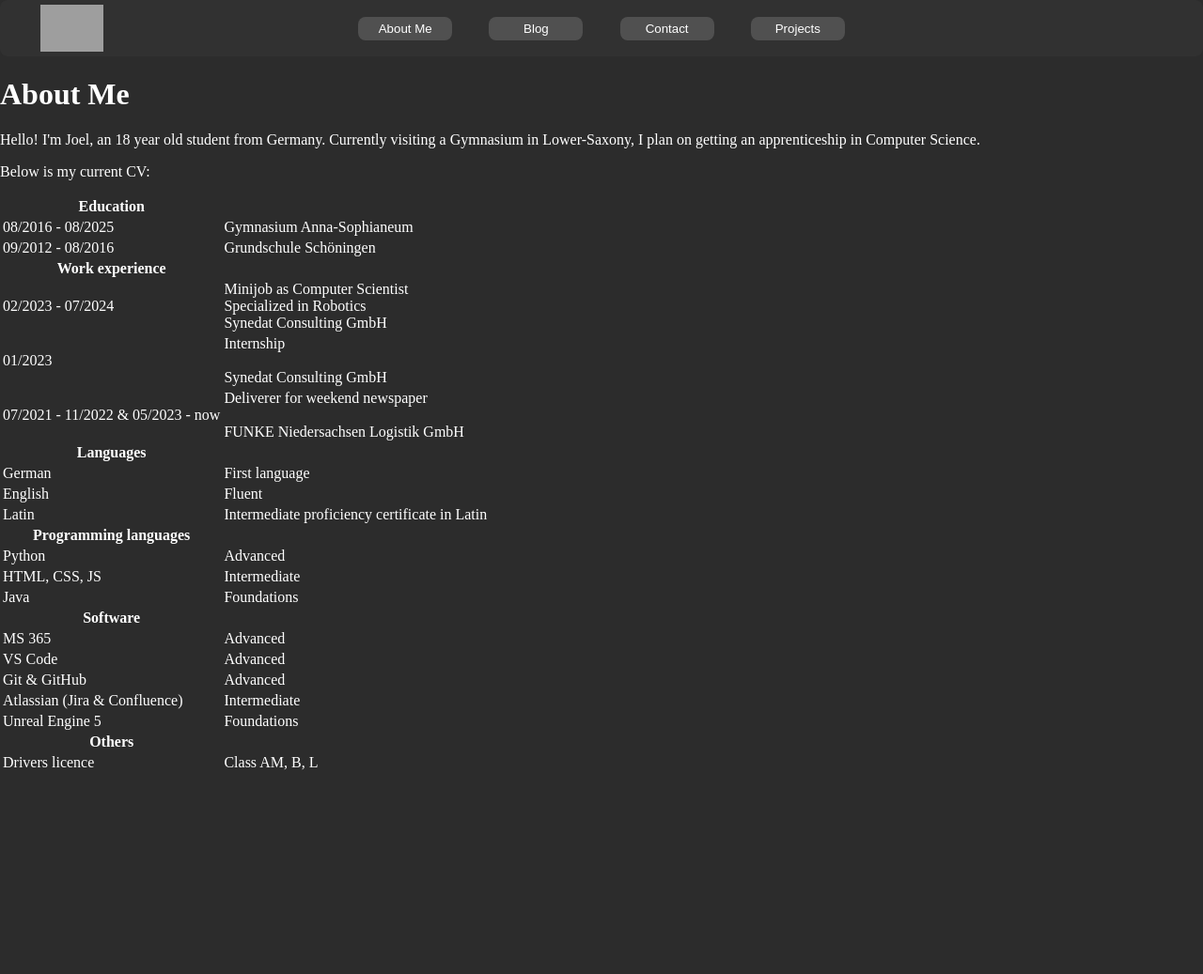
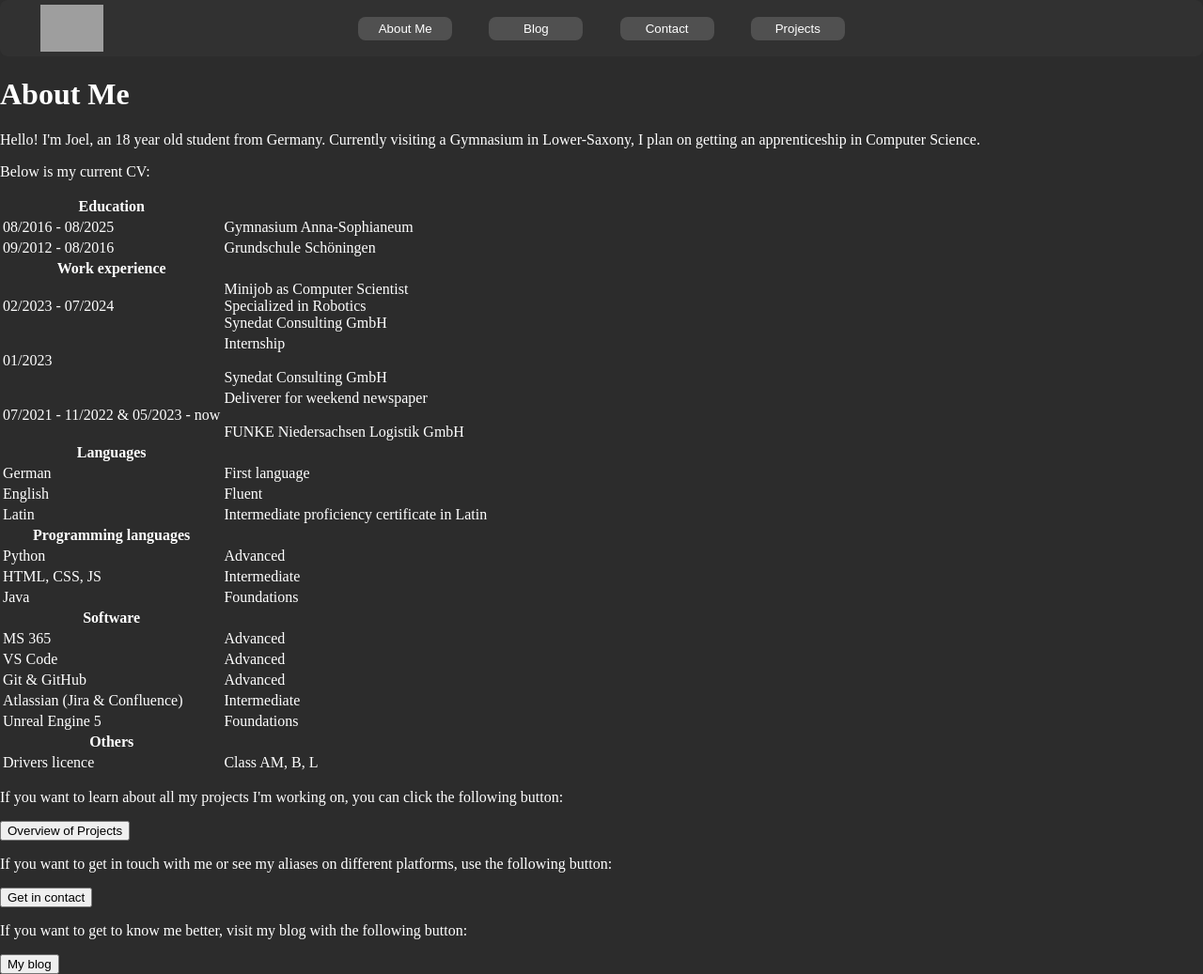
Before and after one commit to Xynox/website, a Jekyll site: the page built from html/about/about.html, in a window 1280 px wide and 1037 px high. Shown: the whole window at 94% size. Built offline with Jekyll 4.4.1, drawn with Linux system fonts in a browser that asks for light colours; grey boxes are pictures that could not be loaded.

Commit message:
Add links to other sites containing more infos

```diff
--- a/html/about/about.html
+++ b/html/about/about.html
@@ -124,3 +124,11 @@ title: Joel Wittke - About Me
     </tr>
 
 </table>
+
+
+<p>If you want to learn about all my projects I'm working on, you can click the following button: </p>
+<button>Overview of Projects</button>
+<p>If you want to get in touch with me or see my aliases on different platforms, use the following button: </p>
+<button>Get in contact</button>
+<p>If you want to get to know me better, visit my blog with the following button: </p>
+<button>My blog</button>
```
